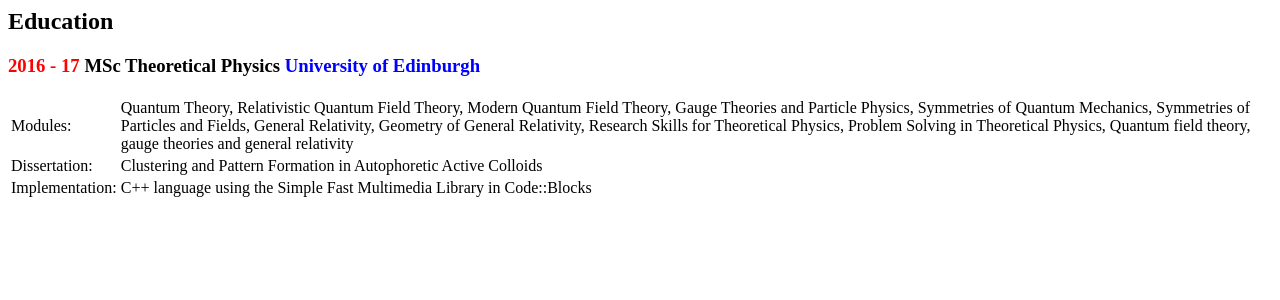
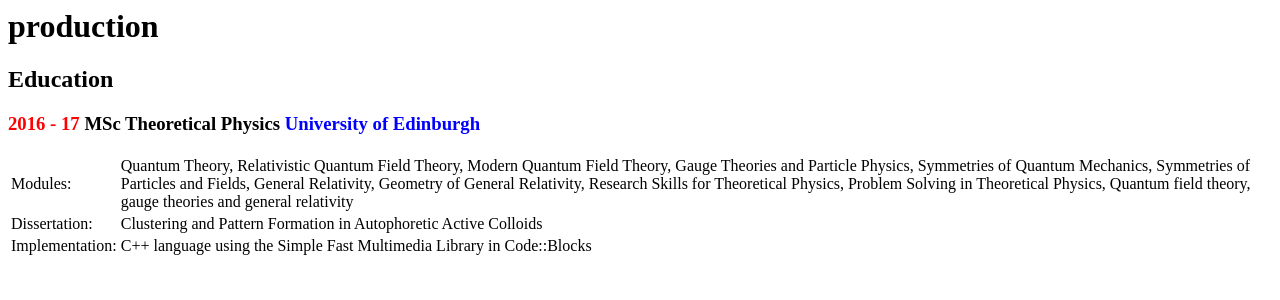
Before and after one commit to dansebcar/dansebcar.github.io, a Jekyll site: the page built from about.md, in a window 1280 px wide. Shown: the top 300 px of the page. Built offline with Jekyll 4.4.1, drawn with Linux system fonts in a browser that asks for light colours.

Commit message:
Check environment variable usage

```diff
--- a/_layouts/default.html
+++ b/_layouts/default.html
@@ -9,6 +9,15 @@
     {% endfor %}
   </head>
   <body>
-    {{ content }}
+    <div id="app">
+      <h1>{{ jekyll.environment }}</h1>
+      {{ content }}
+    </div>
+
+    <script src="https://cdn.jsdelivr.net/npm/vue/dist/vue.js"></script>
+    <script type="module" src="/js/main.js"></script>
+    {% for file in page.js %}
+      <script type="module" src="/js/{{ file }}.js"></script>
+    {% endfor %}
   </body>
 </html>
```
Also changed, not shown: js/main.js (added).
